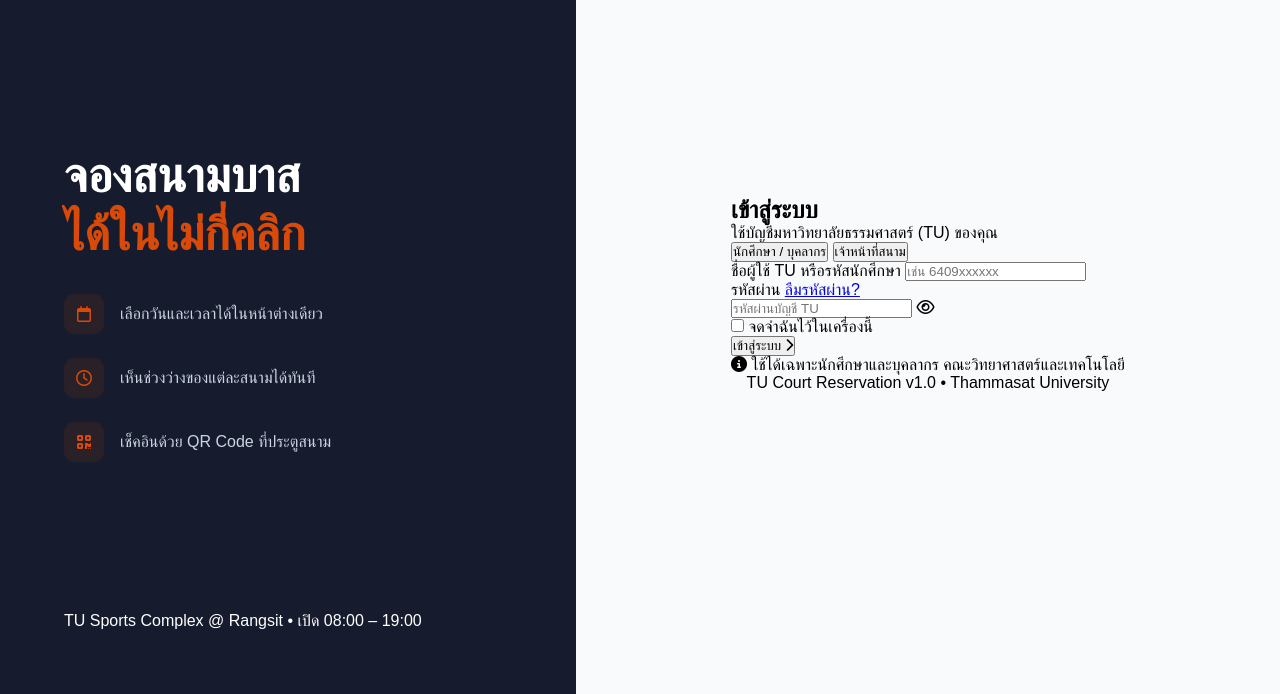
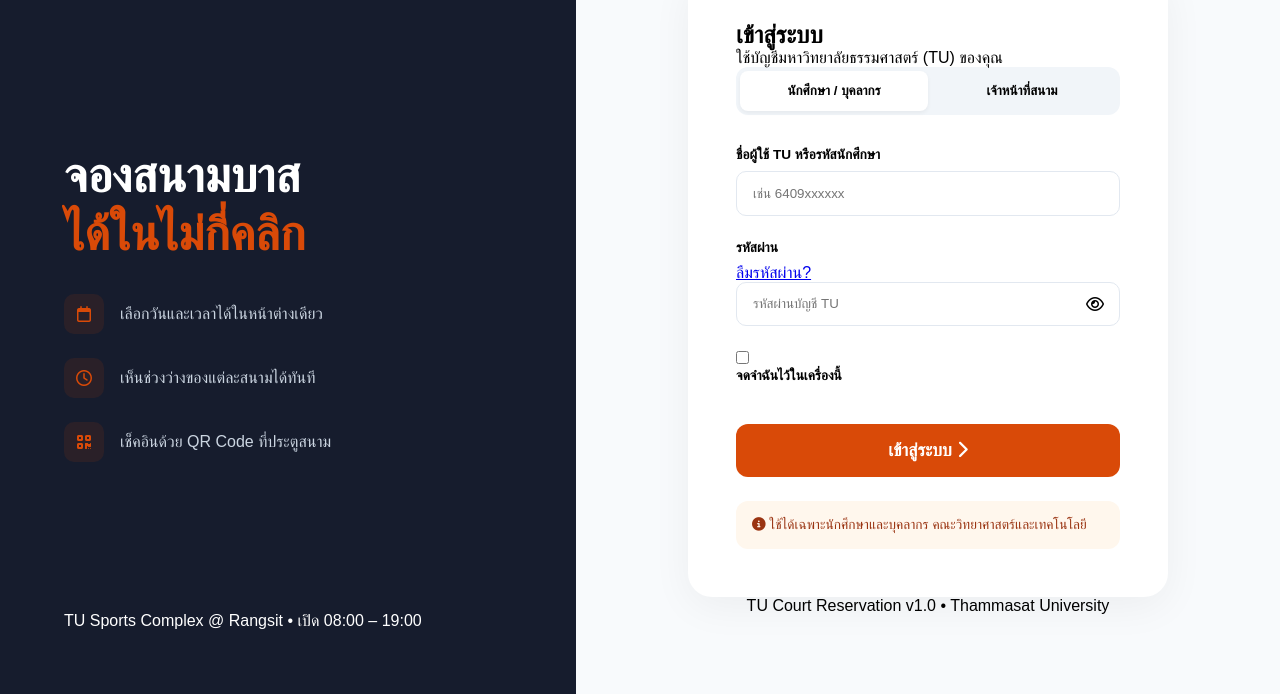
Before and after one commit to MunMun06/CS261-Group1, a plain HTML site: page html/login.html in a window 1280 px wide. Shown: the part 106-800 px from the top of the page. Drawn offline with Linux system fonts and the light colour scheme; a script that the page names is missing.

Commit message:
style(auth): style login card, tabs, and interactive form controls

```diff
--- a/css/login-style.css
+++ b/css/login-style.css
@@ -22,3 +22,16 @@
 .features { list-style: none; display: flex; flex-direction: column; gap: 1.5rem; margin-bottom: 3rem; }
 .features li { display: flex; align-items: center; gap: 1rem; font-size: 1rem; color: #cbd5e1; }
 .icon-box { width: 40px; height: 40px; background-color: rgba(217, 74, 8, 0.1); color: var(--color-orange); border-radius: 10px; display: flex; align-items: center; justify-content: center; }
+.login-card { background: var(--color-white); width: 100%; max-width: 480px; padding: 3rem; border-radius: 24px; box-shadow: 0 10px 40px rgba(0,0,0,0.05); }
+.tabs { display: flex; background: #f1f5f9; padding: 0.25rem; border-radius: 12px; margin-bottom: 2rem; }
+.tab { flex: 1; padding: 0.75rem; border: none; background: transparent; border-radius: 8px; font-weight: 600; cursor: pointer; }
+.tab.active { background: var(--color-white); box-shadow: 0 2px 4px rgba(0,0,0,0.05); }
+
+.form-group { margin-bottom: 1.5rem; }
+.form-group label { display: block; font-size: 0.85rem; font-weight: 600; margin-bottom: 0.5rem; }
+.form-control { width: 100%; padding: 0.85rem 1rem; border: 1px solid var(--color-border); border-radius: 10px; outline: none; }
+.password-input { position: relative; }
+.toggle-password { position: absolute; right: 1rem; top: 50%; transform: translateY(-50%); cursor: pointer; }
+
+.btn-submit { width: 100%; background-color: var(--color-orange); color: white; border: none; padding: 1rem; border-radius: 12px; font-size: 1.1rem; font-weight: 700; cursor: pointer; margin-top: 1rem; }
+.warning-box { margin-top: 1.5rem; padding: 1rem; background-color: #fff7ed; border-radius: 12px; font-size: 0.85rem; color: #9a3412; }
```
